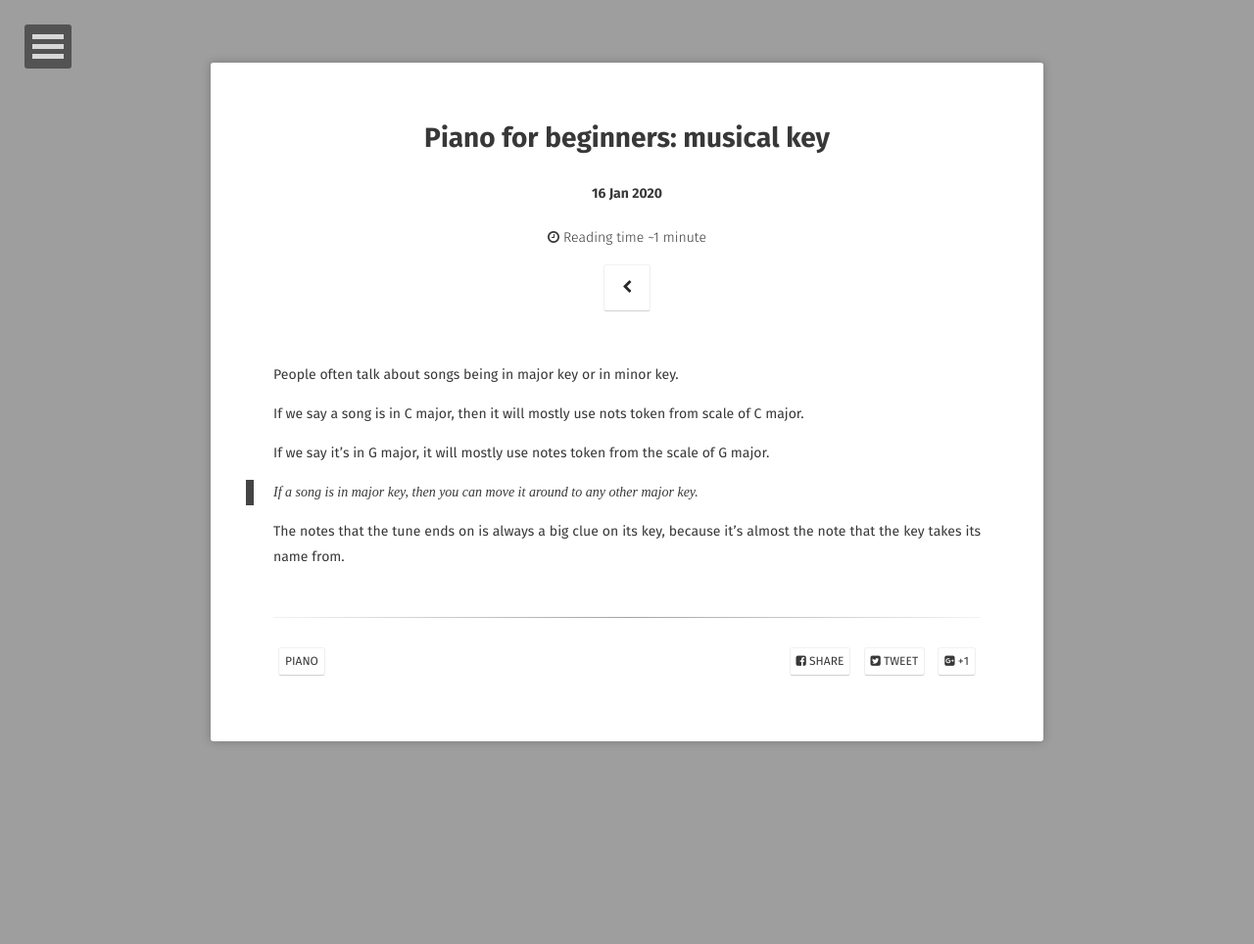
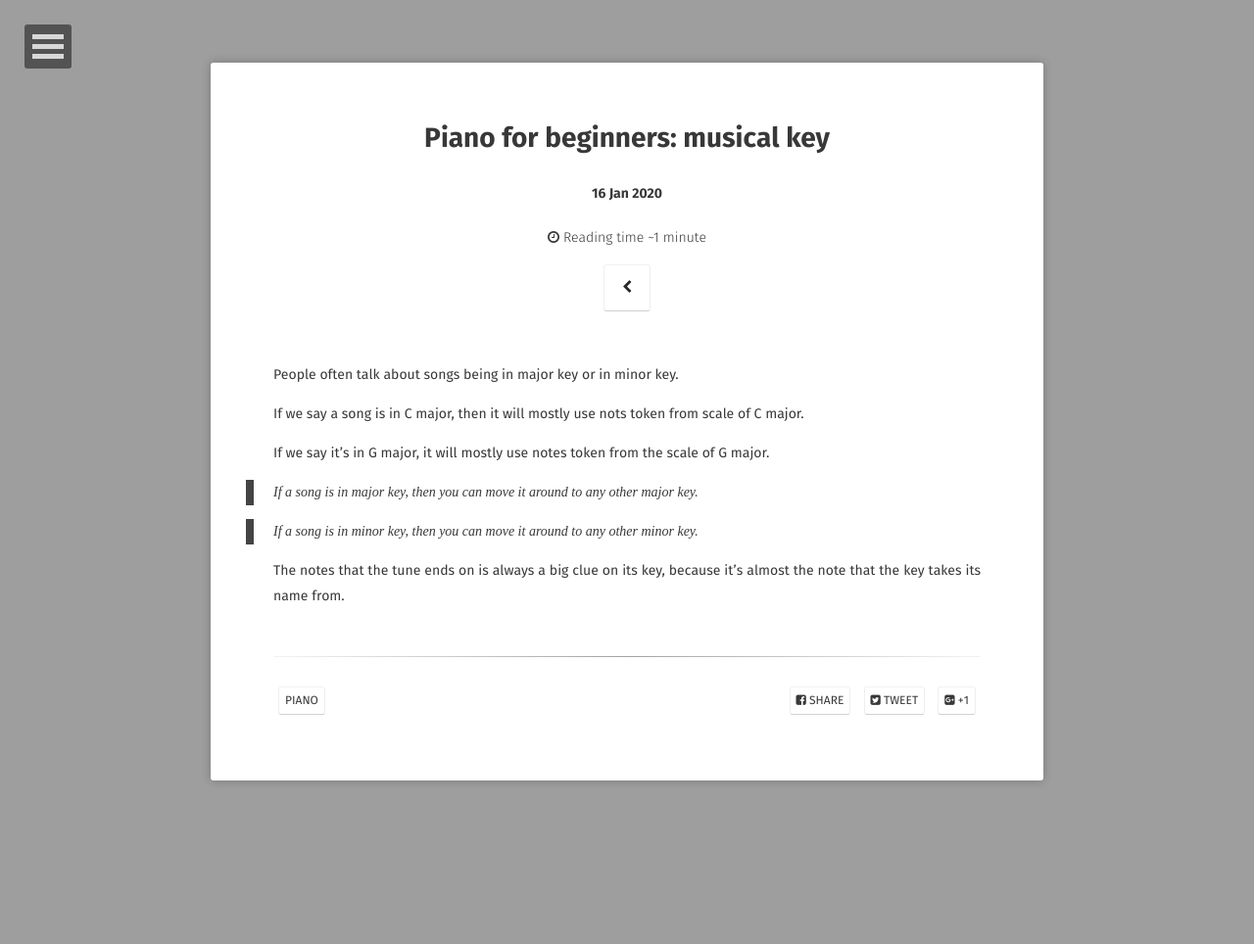
Before and after one commit to Planck35/planck35.github.io, a Jekyll site: the page built from _posts/2020-01-16-music-note.md, in a window 1280 px wide. Shown: the whole page at 98% size. Built offline with Jekyll 4.4.1, drawn with Linux system fonts in a browser that asks for light colours; some web fonts are replaced; comment, search, counter and statistics services are not loaded.

Commit message:
update jekyll versioon

```diff
--- a/_posts/2020-01-16-music-note.md
+++ b/_posts/2020-01-16-music-note.md
@@ -14,4 +14,6 @@ If we say it's in G major, it will mostly use notes token from the scale of G ma
 
 > If a song is in major key, then you can move it around to any other major key.
 
+> If a song is in minor key, then you can move it around to any other minor key.
+
 The notes that the tune ends on is always a big clue on its key, because it's almost the note that the key takes its name from.
```
